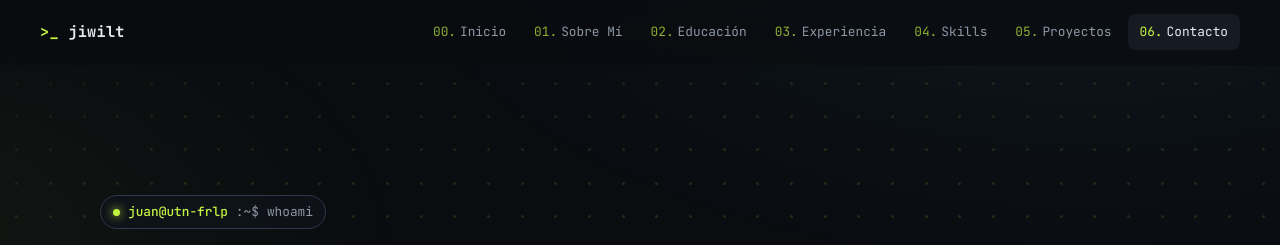
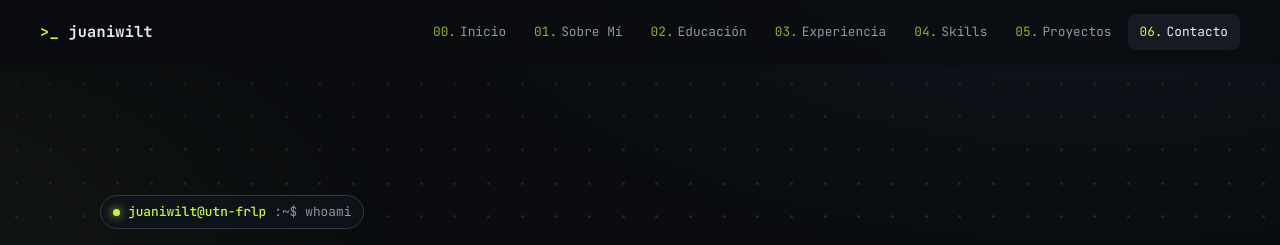
Before and after one commit to Juaniip/MI-CV, a plain HTML site: page index.html in a window 1280 px wide. Shown: the top 245 px of the page. Drawn offline with Linux system fonts and the light colour scheme; animation ran at ten frames a second.

Commit message:
Cambia el usuario a juaniwilt en la barra superior y en la portada

```diff
--- a/index.html
+++ b/index.html
@@ -891,7 +891,7 @@
 </head>
 <body>
   <nav class="topbar" id="topbar" aria-label="Principal">
-    <a href="#header" class="brand"><span>&gt;_</span> jiwilt</a>
+    <a href="#header" class="brand"><span>&gt;_</span> juaniwilt</a>
     <ul class="nav-links" id="navLinks">
       <li><a href="#header"><span class="num">00.</span>Inicio</a></li>
       <li><a href="#profile"><span class="num">01.</span>Sobre Mí</a></li>
@@ -926,7 +926,7 @@
     <header class="hero" id="header">
       <div class="hero-grid" id="heroGrid" aria-hidden="true"></div>
       <div class="hero-inner">
-        <p class="hero-prompt"><span class="dot"></span><b>juan@utn-frlp</b>:~$ <span id="whoami">whoami</span></p>
+        <p class="hero-prompt"><span class="dot"></span><b>juaniwilt@utn-frlp</b>:~$ <span id="whoami">whoami</span></p>
         <p class="hero-greeting">Hola, mi nombre es</p>
         <h1 class="hero-name" id="heroName">Juan Ignacio Wilt.</h1>
         <p class="hero-role" id="heroRole">Estudiante de Ingeniería en Sistemas | Ciberseguridad</p>
```
